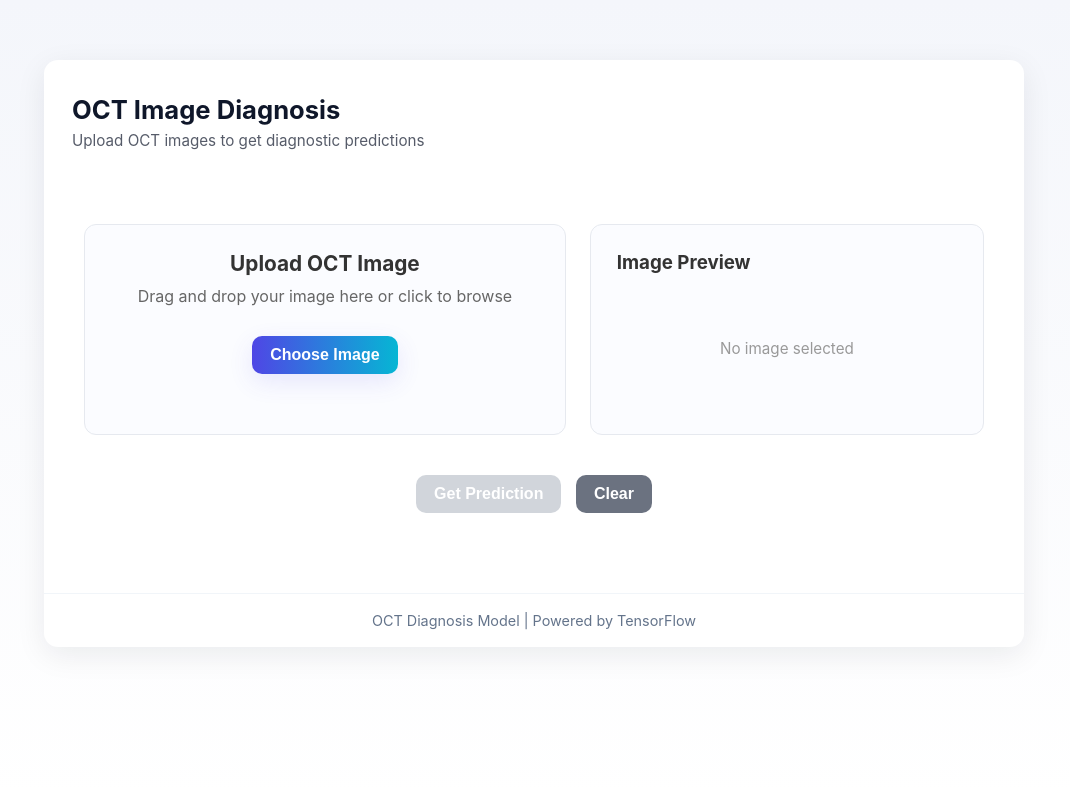
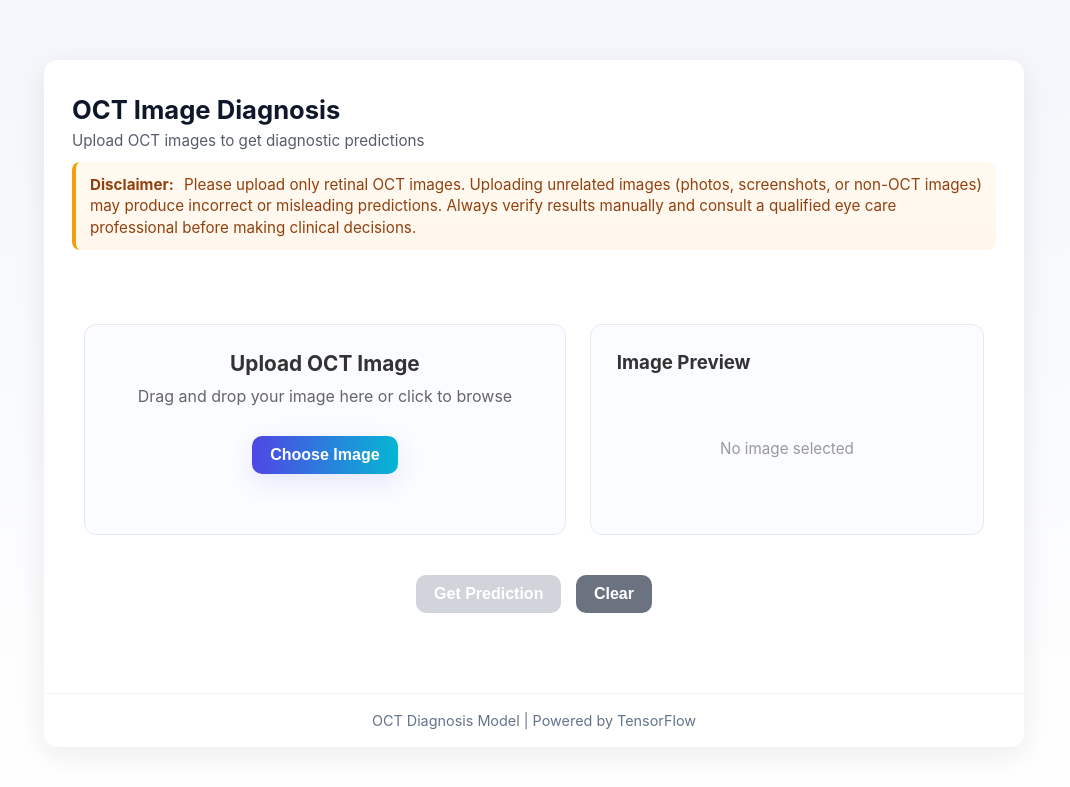
Before and after one commit to Evwn/Retinal_OCT_Images, a Flask app: page / in a window 1280 px wide. Shown: the top 787 px of the page, without its empty margins (106-1176 px from the left). Before the commit the page ends 630 px from the top, so only its background shows below. Run offline with Flask 3, Linux system fonts and the light colour scheme.

Commit message:
added a disclaimer

```diff
--- a/static/style.css
+++ b/static/style.css
@@ -36,6 +36,22 @@ header h1 {
 header .subtitle {
     font-size: 0.95em;
     opacity: 0.7;
+}
+
+.disclaimer {
+    margin-top: 12px;
+    padding: 12px 14px;
+    background: linear-gradient(180deg, #fffaf0, #fff7ed);
+    border-left: 4px solid #f59e0b;
+    color: #92400e;
+    border-radius: 8px;
+    font-size: 0.95em;
+    line-height: 1.4;
+}
+
+.disclaimer strong {
+    color: #92400e;
+    margin-right: 6px;
 }
 
 main {
--- a/templates/index.html
+++ b/templates/index.html
@@ -11,6 +11,9 @@
         <header>
             <h1>OCT Image Diagnosis</h1>
             <p class="subtitle">Upload OCT images to get diagnostic predictions</p>
+            <div class="disclaimer" role="note" aria-live="polite">
+                <strong>Disclaimer:</strong> Please upload only retinal OCT images. Uploading unrelated images (photos, screenshots, or non-OCT images) may produce incorrect or misleading predictions. Always verify results manually and consult a qualified eye care professional before making clinical decisions.
+            </div>
         </header>
 
         <main>
```
